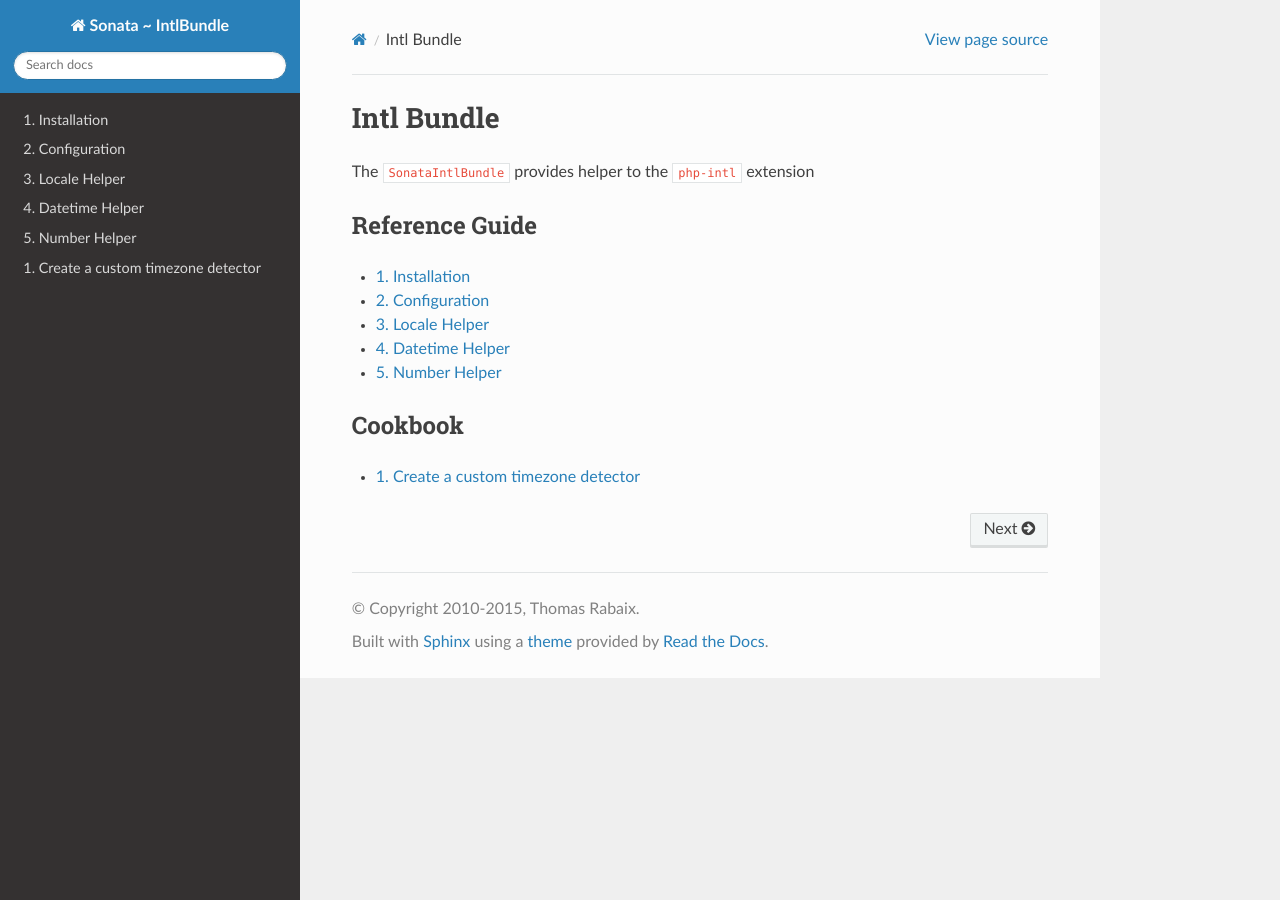
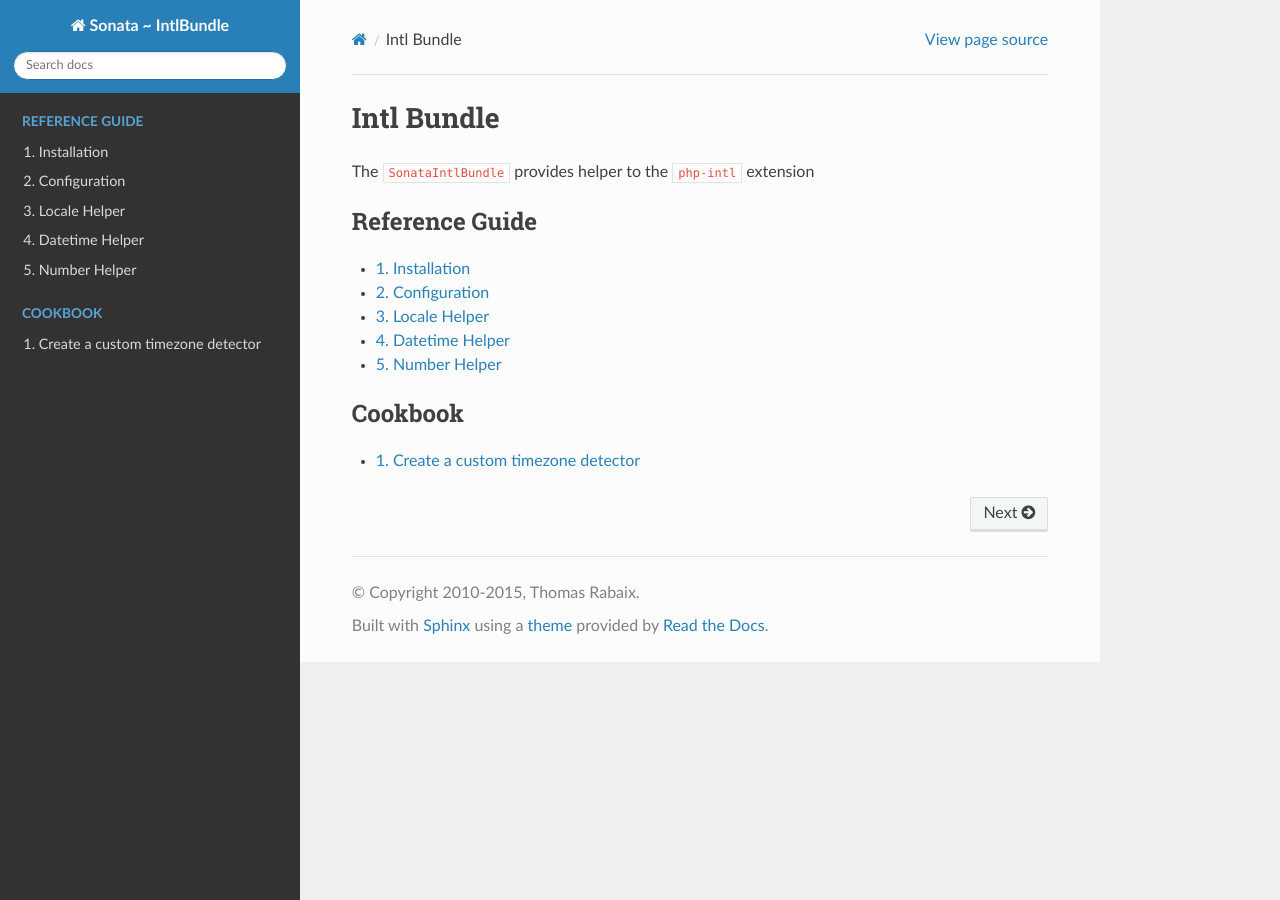
Before and after one commit to sonata-project/SonataIntlBundle, a Sphinx documentation site: the page built from Resources/doc/index.rst, in a window 1280 px wide. Built offline with Sphinx 7.4.7 and the Read the Docs theme 2.0.0, drawn with Linux system fonts in a browser that asks for light colours.

Commit message:
added captions to TOC tree in docs

```diff
--- a/Resources/doc/index.rst
+++ b/Resources/doc/index.rst
@@ -3,10 +3,9 @@
 
 The ``SonataIntlBundle`` provides helper to the ``php-intl`` extension
 
-Reference Guide
----------------
-
 .. toctree::
+   :caption: Reference Guide
+   :name: reference-guide
    :maxdepth: 1
    :numbered:
 
@@ -16,10 +15,9 @@
    reference/datetime
    reference/number
 
-Cookbook
---------
-
 .. toctree::
+  :caption: Cookbook
+  :name: cookbook
   :maxdepth: 1
   :numbered:
 
```
